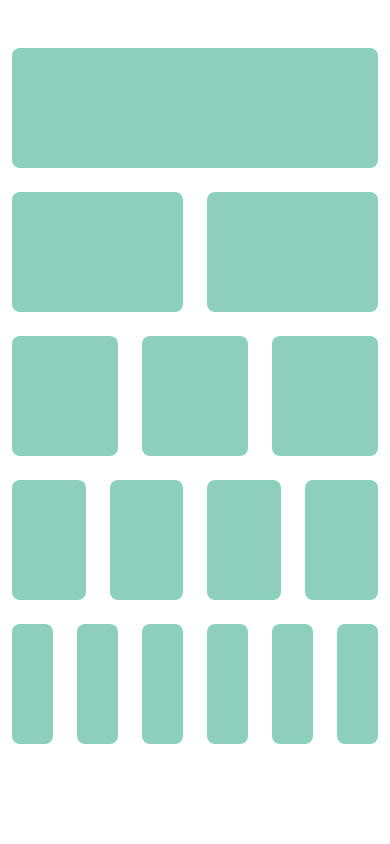
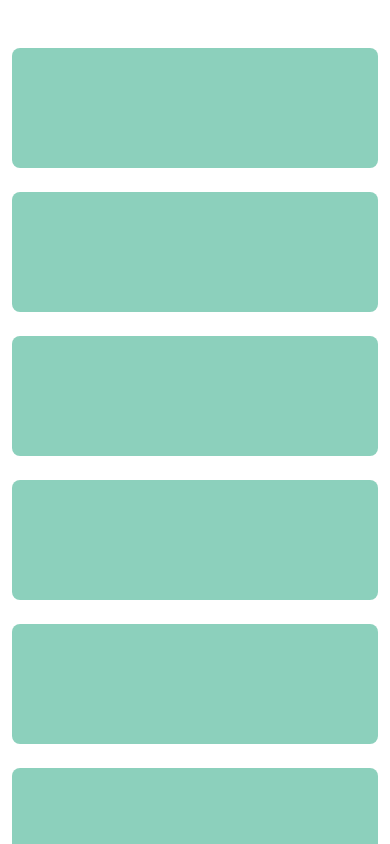
Before and after one commit to AlexanderTsurtsumia/bootstrap-6, a plain HTML site: page index.html in a window 390 px wide. Shown: the top 844 px of the page. Drawn offline with nearby package versions, Linux system fonts and the light colour scheme.

Commit message:
Add files via upload

```diff
--- a/index.html
+++ b/index.html
@@ -16,56 +16,56 @@
   <body>
     <div class="container mt-5">
       <div class="row gx-4 gy-4">
-        <div class="col-12">
+        <div class="col-md-12">
           <div class="rounded-3 box"></div>
         </div>
         <!--1-st row-->
-        <div class="col-6">
+        <div class="col-md-6">
           <div class="rounded-3 box"></div>
         </div>
-        <div class="col-6">
+        <div class="col-md-6">
           <div class="rounded-3 box"></div>
         </div>
         <!--2-nd row-->
-        <div class="col-4">
+        <div class="col-md-4">
           <div class="rounded-3 box"></div>
         </div>
-        <div class="col-4">
+        <div class="col-md-4">
           <div class="rounded-3 box"></div>
         </div>
-        <div class="col-4">
+        <div class="col-md-4">
           <div class="rounded-3 box"></div>
         </div>
         <!--3-rd row-->
-        <div class="col-3">
+        <div class="col-md-3">
           <div class="rounded-3 box"></div>
         </div>
-        <div class="col-3">
+        <div class="col-md-3">
           <div class="rounded-3 box"></div>
         </div>
-        <div class="col-3">
+        <div class="col-md-3">
           <div class="rounded-3 box"></div>
         </div>
-        <div class="col-3">
+        <div class="col-md-3">
           <div class="rounded-3 box"></div>
         </div>
         <!--4-th row-->
-        <div class="col-2">
+        <div class="col-md-2">
           <div class="rounded-3 box"></div>
         </div>
-        <div class="col-2">
+        <div class="col-md-2">
           <div class="rounded-3 box"></div>
         </div>
-        <div class="col-2">
+        <div class="col-md-2">
           <div class="rounded-3 box"></div>
         </div>
-        <div class="col-2">
+        <div class="col-md-2">
           <div class="rounded-3 box"></div>
         </div>
-        <div class="col-2">
+        <div class="col-md-2">
           <div class="rounded-3 box"></div>
         </div>
-        <div class="col-2">
+        <div class="col-md-2">
           <div class="rounded-3 box"></div>
         </div>
       </div>
--- a/style.css
+++ b/style.css
@@ -1,7 +1,7 @@
 * {
-   box-sizing: border-box;
+  box-sizing: border-box;
 }
 .box {
-    height: 120px;
-    background-color: hsla(162, 72%, 37%, 0.5);
+  height: 120px;
+  background-color: hsla(162, 72%, 37%, 0.5);
 }
```
